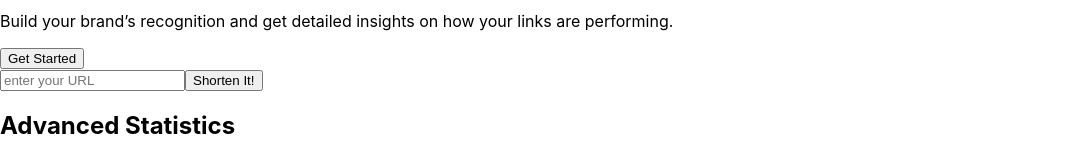
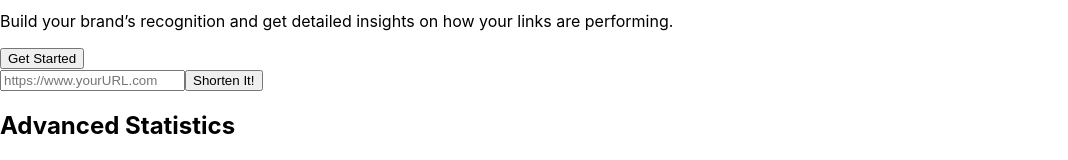
Before and after one commit to tompsherman/shorter-url, a React (Create React App) app: page / in a window 1280 px wide. Shown: the part 203-363 px from the top of the page, without its empty margins (0-1068 px from the left). Built offline with nearby package versions, Linux system fonts and the light colour scheme.

Commit message:
add axios setState

```diff
--- a/src/components/pages/Short.jsx
+++ b/src/components/pages/Short.jsx
@@ -1,17 +1,30 @@
-import React from 'react'
+import React, {useState} from 'react'
 import {useForm} from "react-hook-form"
+import axios from "axios"
 
 const Short = () => {
     const {handleSubmit, register, errors} = useForm()
-    const onShort = link => console.log(link)
+    const [shortUrl, setShortUrl] = useState({})
+
+    const POST_URL = "https://rel.ink/api/links/"
+    const onShort = link => {
+        console.log(link.url)
+        axios
+            .post(POST_URL, link)
+            .then(response => {
+                setShortUrl(response.data)
+            })
+            .catch(err=> console.log(`ERROR in POST!! ${err}`))
+            .finally()
+        }
 
     return (
         <div>
            <form onSubmit={handleSubmit(onShort)}>
                 <input
                     type="text"
-                    name="urlShort"
-                    placeholder="enter your URL"
+                    name="url"
+                    placeholder="https://www.yourURL.com"
                     ref={register({
                         required: "Required",
                         pattern: {
@@ -20,7 +33,7 @@ const Short = () => {
                         }
                     })}
                 />
-                {errors.urlShort && errors.urlShort.message}
+                {errors.url && errors.url.message}
                  <button type="submit"> Shorten It!</button>
            </form>
         </div>
```
